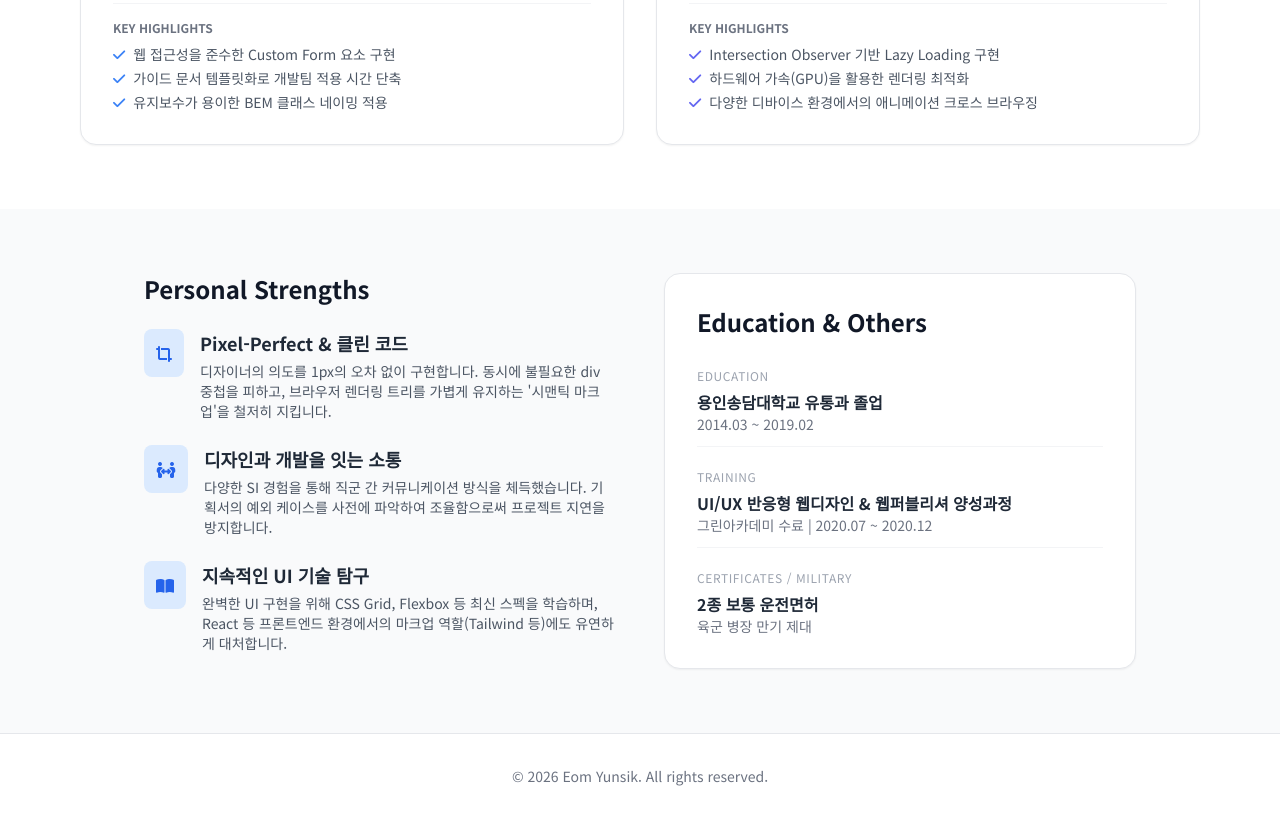
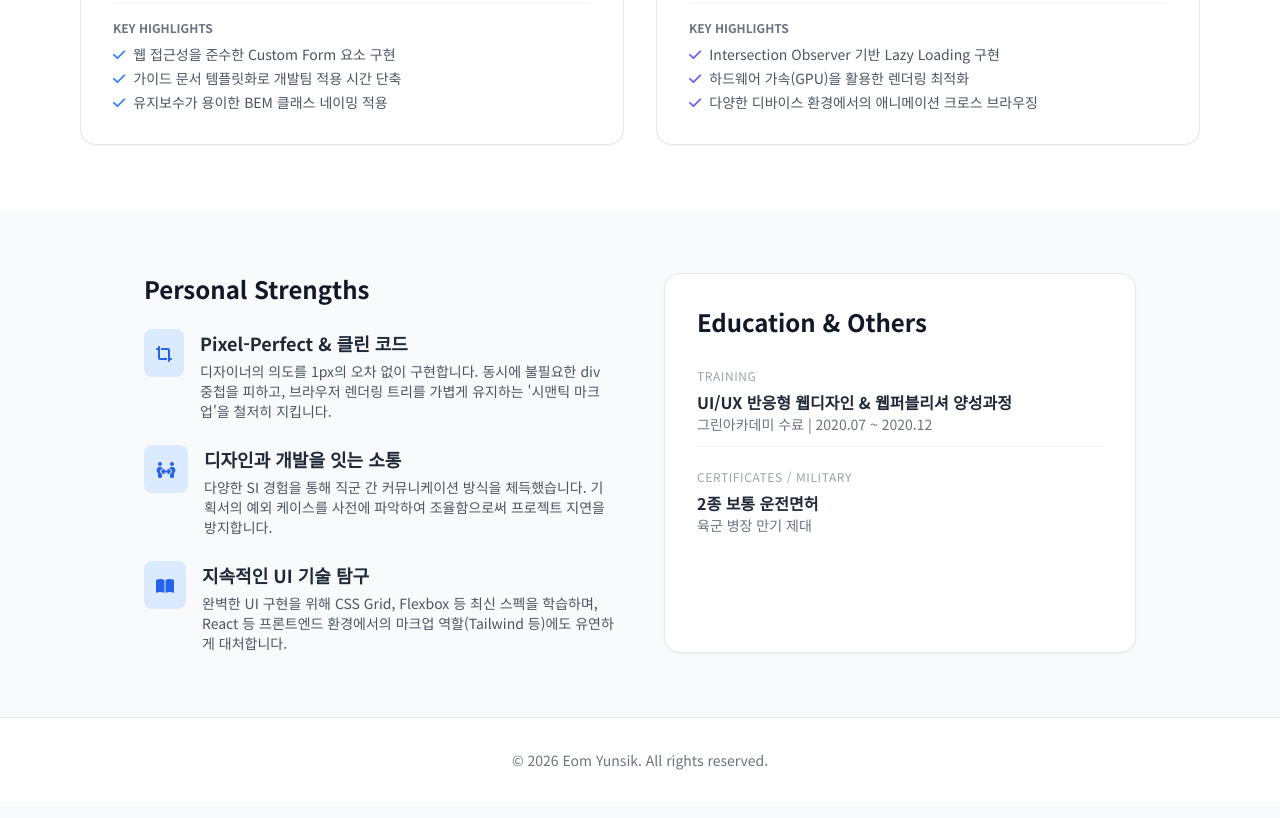
Before and after one commit to eomzic/portfolio, a plain HTML site: page index.html in a window 1280 px wide. Shown: the part 2809-3627 px from the top of the page. Drawn offline with nearby package versions, Linux system fonts and the light colour scheme.

Commit message:
코드 수정

```diff
--- a/index.html
+++ b/index.html
@@ -317,11 +317,6 @@
                 <h3 class="text-2xl font-bold text-gray-900 mb-6">Education & Others</h3>
                 <div class="space-y-4">
                     <div class="border-b border-gray-100 pb-3">
-                        <span class="text-xs text-gray-400 uppercase tracking-wider">Education</span>
-                        <p class="font-bold text-gray-800 mt-1">용인송담대학교 유통과 졸업</p>
-                        <p class="text-sm text-gray-500">2014.03 ~ 2019.02</p>
-                    </div>
-                    <div class="border-b border-gray-100 pb-3">
                         <span class="text-xs text-gray-400 uppercase tracking-wider">Training</span>
                         <p class="font-bold text-gray-800 mt-1">UI/UX 반응형 웹디자인 & 웹퍼블리셔 양성과정</p>
                         <p class="text-sm text-gray-500">그린아카데미 수료 | 2020.07 ~ 2020.12</p>
```
